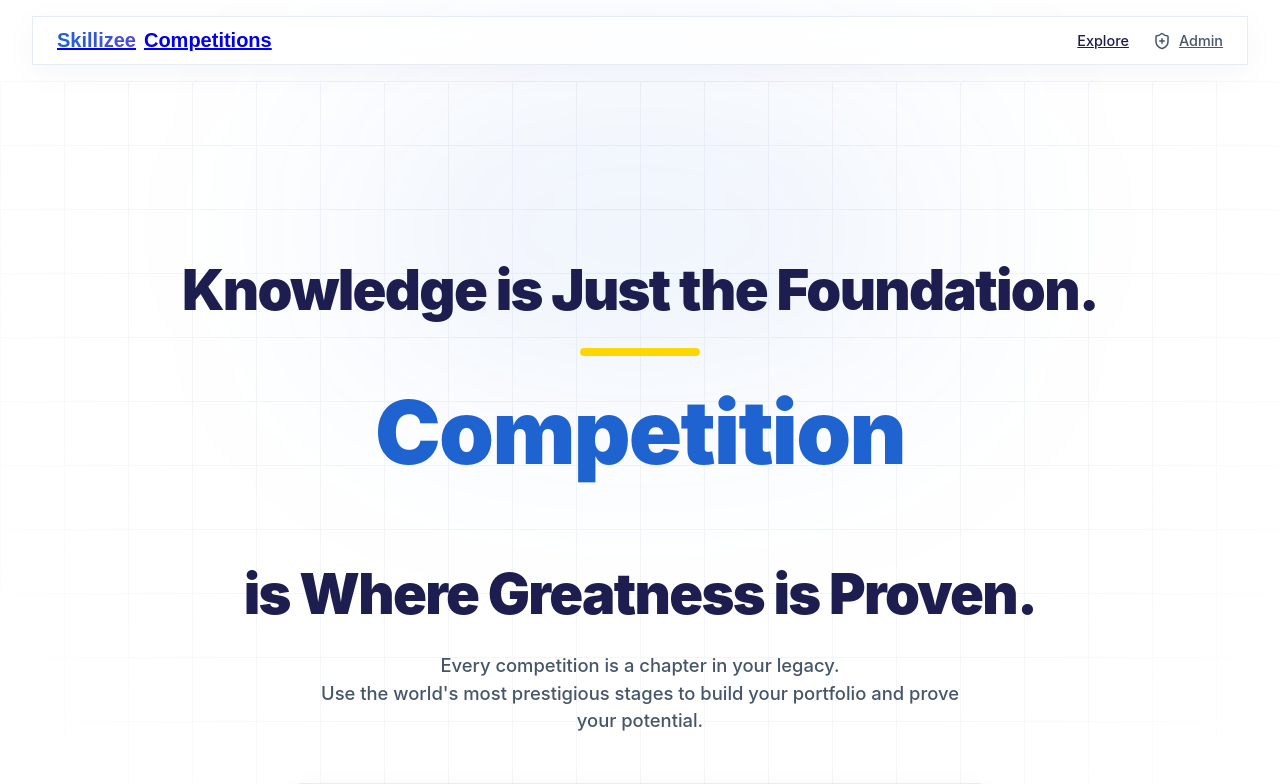
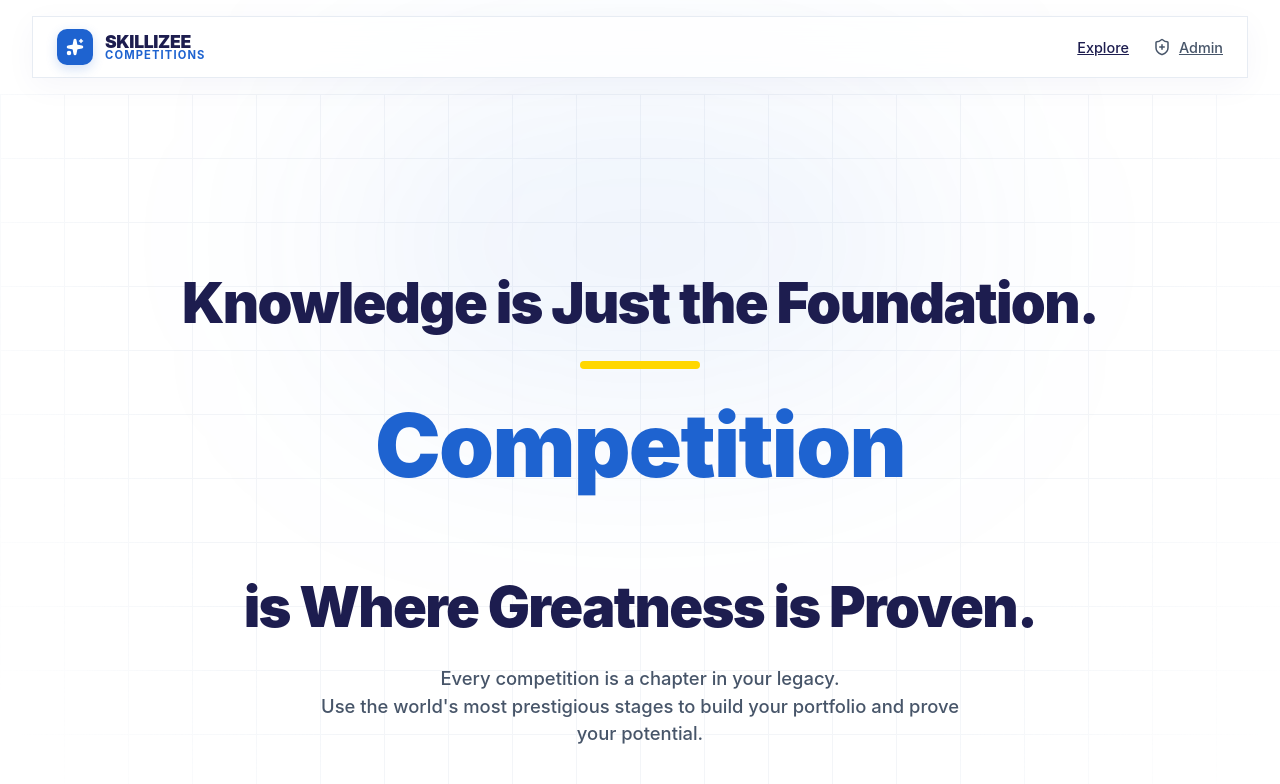
Before and after one commit to CHIRAG-GOUR/CompetitionSkillizee, a Next.js app: page / in a window 1280 px wide. Shown: the top 784 px of the page. Built offline with nearby package versions, Linux system fonts and the light colour scheme; no server answers; the database is empty.

Commit message:
Upgraded navbar logo with premium animations and styling

```diff
--- a/src/components/Navbar.css
+++ b/src/components/Navbar.css
@@ -16,13 +16,45 @@
   padding: 0; /* Reset container padding inside navbar */
 }
 
-.logo {
-  font-family: 'Outfit', sans-serif;
-  font-weight: 700;
-  font-size: 1.25rem;
+.logo-v2 {
   display: flex;
   align-items: center;
-  gap: 0.5rem;
+  gap: 0.75rem;
+  text-decoration: none;
+}
+
+.logo-icon-box {
+  width: 36px;
+  height: 36px;
+  background: var(--primary-blue);
+  color: white;
+  display: flex;
+  align-items: center;
+  justify-content: center;
+  border-radius: 10px;
+  box-shadow: 0 4px 12px rgba(30, 99, 208, 0.2);
+}
+
+.logo-text-v2 {
+  display: flex;
+  flex-direction: column;
+  line-height: 1;
+}
+
+.brand-name {
+  font-size: 1.1rem;
+  font-weight: 900;
+  color: var(--primary-navy);
+  letter-spacing: -0.02em;
+  text-transform: uppercase;
+}
+
+.product-tag {
+  font-size: 0.7rem;
+  font-weight: 700;
+  color: var(--primary-blue);
+  letter-spacing: 0.1em;
+  text-transform: uppercase;
 }
 
 .nav-links {
--- a/src/components/Navbar.js
+++ b/src/components/Navbar.js
@@ -1,7 +1,8 @@
 'use client';
 import Link from 'next/link';
 import { usePathname } from 'next/navigation';
-import { Compass, ShieldPlus } from 'lucide-react';
+import { Compass, ShieldPlus, Sparkles } from 'lucide-react';
+import { motion } from 'framer-motion';
 import './Navbar.css';
 
 export default function Navbar() {
@@ -10,8 +11,19 @@ export default function Navbar() {
   return (
     <nav className="navbar glass-panel">
       <div className="container nav-container">
-        <Link href="/" className="logo">
-          <span className="text-gradient">Skillizee</span> Competitions
+        <Link href="/" className="logo-v2">
+          <motion.div
+            initial={{ rotate: -10 }}
+            animate={{ rotate: 0 }}
+            whileHover={{ rotate: 15, scale: 1.1 }}
+            className="logo-icon-box"
+          >
+            <Sparkles size={18} fill="currentColor" />
+          </motion.div>
+          <div className="logo-text-v2">
+            <span className="brand-name">SkilliZee</span>
+            <span className="product-tag">Competitions</span>
+          </div>
         </Link>
 
         <div className="nav-links">
```
